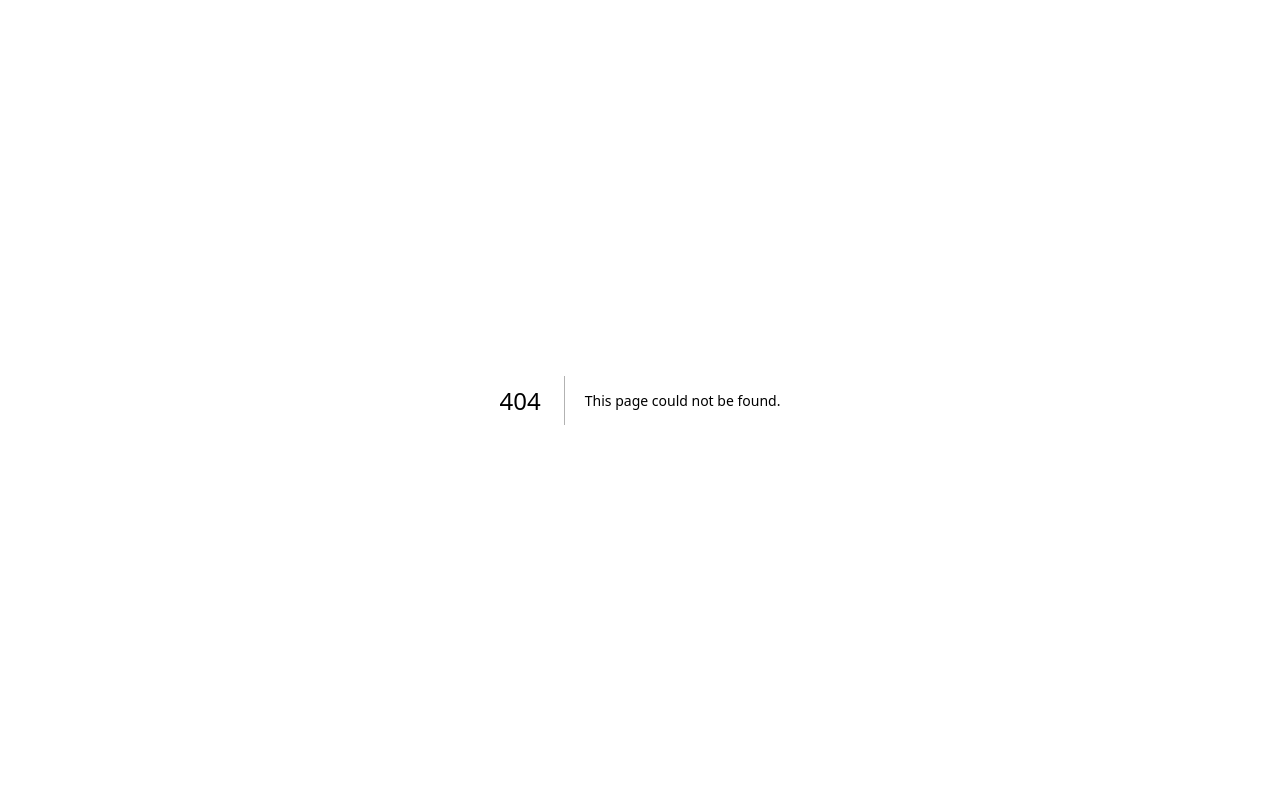
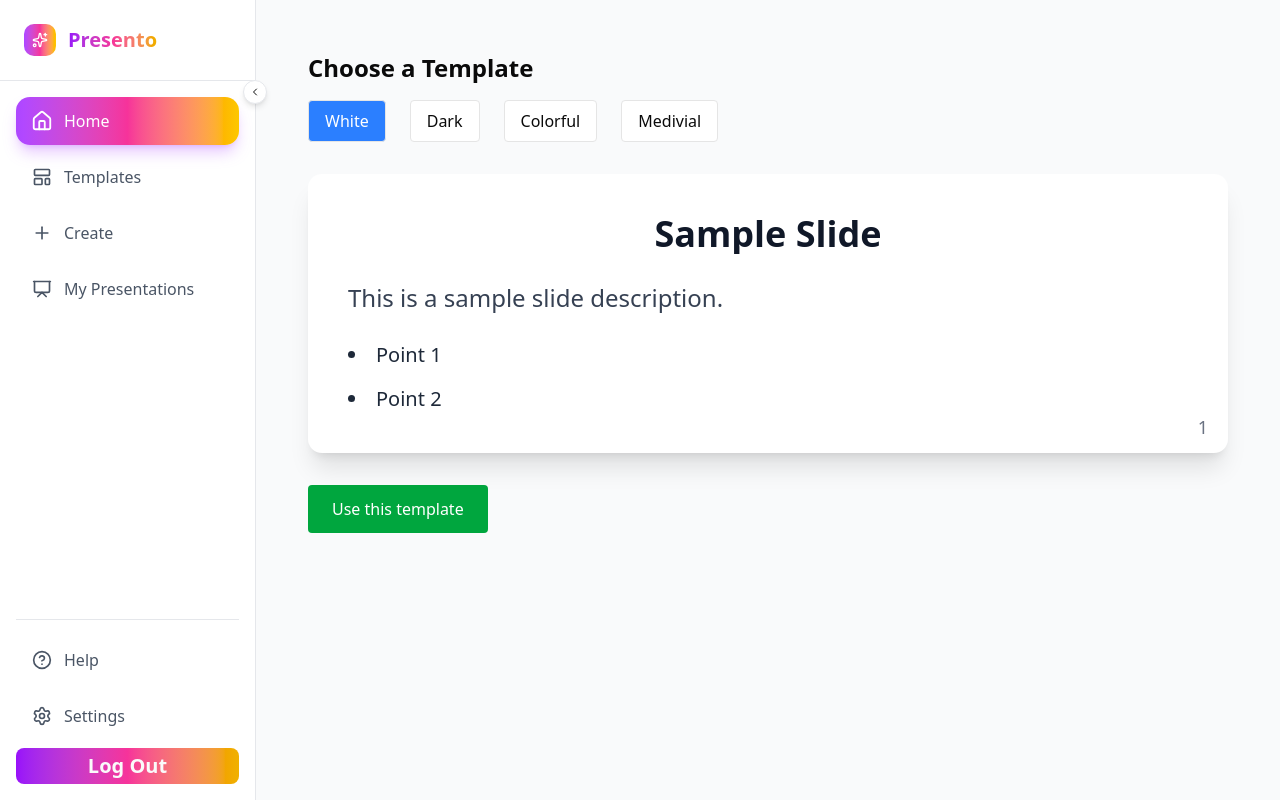
Before and after one commit to Anand-Chaudhary/slides-go, a Next.js app in the folder frontend/: page /template in a window 1280 px wide. Before the commit this address had no page. Built offline with nearby package versions, Linux system fonts and the light colour scheme; no server answers; sample sign-in values are in the browser's storage.

Commit message:
Choosing Templates

```diff
--- a/frontend/src/app/(app)/create/page.tsx
+++ b/frontend/src/app/(app)/create/page.tsx
@@ -8,12 +8,20 @@ import { Send, Sparkles } from "lucide-react"
 import { PRESENTATION_TITLES } from "@/constants/PresentationItems"
 import { usePPTStore } from "@/store/createPPTStore"
 import { toast } from "sonner"
-import { useRouter } from "next/navigation"
+import { useRouter, useSearchParams } from "next/navigation"
 
 const Create = () => {
   const router = useRouter()
+  const searchParams = useSearchParams()
+  const template = searchParams.get("template") || ""
   const [input, setInput] = useState("")
   const { loading, error, success, message, create } = usePPTStore()
+
+  useEffect(() => {
+    if (!template) {
+      router.replace("/template")
+    }
+  }, [template, router])
 
   const handleCardClick = (title: string) => {
     setInput(title)
@@ -25,7 +33,7 @@ const Create = () => {
     try {
       const res = await create(input)
       if (res?.slug) {
-        router.push(`/presentation/${res.slug}`)
+        router.push(`/presentation/${res.slug}?template=${template}`)
       }
     } catch (err) {
       console.error(err)
--- a/frontend/src/app/(app)/presentation/[slug]/page.tsx
+++ b/frontend/src/app/(app)/presentation/[slug]/page.tsx
@@ -2,15 +2,24 @@
 
 import { useEffect } from "react";
 import { useGetPPTStore } from "@/store/getPPTStore";
-import { useParams } from "next/navigation";
+import { useParams, useSearchParams } from "next/navigation";
 import ColorfulTemplate from "@/templates/ColorfulTemplate";
-import { PPT } from "@/types/ppt.types";
 import DarkTemplate from "@/templates/DarkTemplate";
 import WhiteTemplate from "@/templates/WhiteTemplate";
 import MedivialTemplate from "@/templates/MedivialTemplate";
+import { PPT } from "@/types/ppt.types";
+
+const templateMap: Record<string, any> = {
+  WhiteTemplate,
+  DarkTemplate,
+  ColorfulTemplate,
+  MedivialTemplate,
+};
 
 export default function PresentationWithSlug() {
   const { slug } = useParams<{ slug: string }>();
+  const searchParams = useSearchParams();
+  const template = searchParams.get("template") || "WhiteTemplate";
   const { ppt, loading, error, getPPT } = useGetPPTStore();
 
   useEffect(() => {
@@ -24,11 +33,12 @@ export default function PresentationWithSlug() {
   if (!ppt) return <p>No PPT data found. Go back and create one.</p>;
 
   const typedPPT = ppt as PPT;
+  const SelectedTemplate = templateMap[template] || WhiteTemplate;
 
   return (
     <>
       <h1 className="font-bold text-2xl">{typedPPT.title}</h1>
-      <MedivialTemplate ppt={typedPPT} />
+      <SelectedTemplate ppt={typedPPT} />
     </>
   );
 }
--- a/frontend/src/app/(app)/presentation/page.tsx
+++ b/frontend/src/app/(app)/presentation/page.tsx
@@ -1,9 +1,45 @@
-import React from 'react'
+"use client"
+
+import { useEffect } from 'react';
+import { useGetPPTStore } from '@/store/getPPTStore';
+import { useRouter } from 'next/navigation';
 
 const PresentationPage = () => {
+  const router = useRouter();
+  const { ppt, loading, error, getAllPPT } = useGetPPTStore();
+
+  useEffect(() => {
+    getAllPPT();
+  }, [getAllPPT]);
+
+  if (loading) return <div className="p-8">Loading...</div>;
+
+  if (error) return <div className="p-8 text-red-500">Error: {error}</div>;
+
+  // ppt is actually the slugs array from getAllPPT
+  const slugs: string[] = Array.isArray(ppt) ? ppt : [];
+
   return (
-    <div>PresentationPage</div>
-  )
-}
+    <div className="max-w-3xl mx-auto p-8">
+      <h1 className="text-3xl font-bold mb-8">Your Presentations</h1>
+      <div className="grid grid-cols-1 md:grid-cols-2 gap-6">
+        {slugs.length === 0 ? (
+          <div className="text-gray-500">No presentations found.</div>
+        ) : (
+          slugs.map((slug) => (
+            <div
+              key={slug}
+              className="cursor-pointer bg-white rounded-xl shadow-md p-6 border hover:border-purple-400 transition-all duration-200 hover:scale-105"
+              onClick={() => router.push(`/presentation/${slug}`)}
+            >
+              <h2 className="text-xl font-semibold text-purple-700 break-words">{slug.replace(/-/g, ' ')}</h2>
+              <p className="text-gray-500 mt-2">Click to view presentation</p>
+            </div>
+          ))
+        )}
+      </div>
+    </div>
+  );
+};
 
-export default PresentationPage
+export default PresentationPage;
--- /dev/null
+++ b/frontend/src/app/(app)/template/page.tsx
@@ -0,0 +1,61 @@
+"use client";
+import { useRouter, useSearchParams } from "next/navigation";
+import { useState } from "react";
+import WhiteTemplate from "@/templates/WhiteTemplate";
+import DarkTemplate from "@/templates/DarkTemplate";
+import ColorfulTemplate from "@/templates/ColorfulTemplate";
+import MedivialTemplate from "@/templates/MedivialTemplate";
+
+const templates = [
+  { name: "WhiteTemplate", component: WhiteTemplate },
+  { name: "DarkTemplate", component: DarkTemplate },
+  { name: "ColorfulTemplate", component: ColorfulTemplate },
+  { name: "MedivialTemplate", component: MedivialTemplate },
+];
+
+const samplePPT = {
+  title: "Sample Presentation",
+  pages: [
+    {
+      pageNo: 1,
+      title: "Sample Slide",
+      description: "This is a sample slide description.",
+      points: ["Point 1", "Point 2"],
+      imageUrl: "",
+    },
+  ],
+};
+
+export default function TemplatePage() {
+  const router = useRouter();
+  const searchParams = useSearchParams();
+  const [selected, setSelected] = useState(searchParams.get("template") || "WhiteTemplate");
+
+  const SelectedTemplate = templates.find(t => t.name === selected)?.component || WhiteTemplate;
+
+  return (
+    <div className="p-8">
+      <h1 className="text-2xl font-bold mb-4">Choose a Template</h1>
+      <div className="flex gap-6 mb-8">
+        {templates.map(t => (
+          <button
+            key={t.name}
+            className={`px-4 py-2 rounded border ${selected === t.name ? "bg-blue-500 text-white" : "bg-white"}`}
+            onClick={() => setSelected(t.name)}
+          >
+            {t.name.replace("Template", "")}
+          </button>
+        ))}
+      </div>
+      <div className="mb-8">
+        <SelectedTemplate ppt={samplePPT} />
+      </div>
+      <button
+        className="px-6 py-3 bg-green-600 text-white rounded"
+        onClick={() => router.push(`/create?template=${selected}`)}
+      >
+        Use this template
+      </button>
+    </div>
+  );
+}
--- a/frontend/src/constants/Navitems.ts
+++ b/frontend/src/constants/Navitems.ts
@@ -1,7 +1,8 @@
-import { HelpCircle, Home, Plus, Presentation, Settings } from "lucide-react"
+import { HelpCircle, Home, LayoutTemplate, Plus, Presentation, Settings } from "lucide-react"
 
 export const NAVIGATIONITEMS = [
     { id: "/home", label: "Home", icon: Home },
+    { id: "/template", label: "Templates", icon: LayoutTemplate },
     { id: "/create", label: "Create", icon: Plus },
     { id: "/presentation", label: "My Presentations", icon: Presentation },
 ]
--- a/frontend/src/services/api/getPPTApi.ts
+++ b/frontend/src/services/api/getPPTApi.ts
@@ -6,3 +6,10 @@ export const getPPTApi = {
         return data;
     }
 }
+
+export const getAllPPTApi = {
+    getAllPPT: async ()=>{
+        const {data} = await axiosInstance.get(`/ppt/get-all-ppt`);
+        return data;
+    }
+}
--- a/frontend/src/store/getPPTStore.ts
+++ b/frontend/src/store/getPPTStore.ts
@@ -1,11 +1,12 @@
 import { create } from 'zustand';
-import { getPPTApi } from '../services/api/getPPTApi';
+import { getAllPPTApi, getPPTApi } from '../services/api/getPPTApi';
 
 interface PPTState {
   ppt: any | null;
   loading: boolean;
   error: string | null;
   getPPT: (slug: string) => Promise<void>;
+  getAllPPT: () => Promise<void>
 }
 
 export const useGetPPTStore = create<PPTState>((set) => ({
@@ -21,4 +22,13 @@ export const useGetPPTStore = create<PPTState>((set) => ({
       set({ error: err?.response?.data?.message || 'Failed to fetch PPT', loading: false });
     }
   },
+  getAllPPT: async () =>{
+    set({ loading: true, error: null });
+    try {
+      const data = await getAllPPTApi.getAllPPT();
+      set({ ppt: data.slugs, loading: false });
+    } catch (err: any) {
+      set({ error: err?.response?.data?.message || 'Failed to fetch PPT', loading: false });
+    }
+  }
 }));
--- a/frontend/src/templates/ColorfulTemplate.tsx
+++ b/frontend/src/templates/ColorfulTemplate.tsx
@@ -7,7 +7,7 @@ const ColorfulTemplate = ({ppt}: TemplateProps) => {
             {ppt.pages?.map((page) => (
                 <div
                     key={page.pageNo}
-                    className="relative w-full aspect-[16/9] rounded-2xl shadow-2xl overflow-hidden"
+                    className="relative w-full h-auto rounded-2xl shadow-2xl overflow-hidden"
                 >
                     {/* Background Gradient */}
                     <div className="absolute inset-0 bg-gradient-to-br from-purple-600 via-pink-500 to-orange-400" />
--- a/frontend/src/templates/DarkTemplate.tsx
+++ b/frontend/src/templates/DarkTemplate.tsx
@@ -7,7 +7,7 @@ const DarkTemplate = ({ppt}: TemplateProps) => {
             {ppt.pages?.map((page) => (
                 <div
                     key={page.pageNo}
-                    className="relative w-full aspect-[16/9] rounded-2xl shadow-2xl overflow-hidden"
+                    className="relative w-full h-auto rounded-2xl shadow-2xl overflow-hidden"
                 >
                     {/* Background Gradient */}
                     <div className="absolute inset-0 bg-gradient-to-br from-gray-900 via-gray-800 to-black" />
--- a/frontend/src/templates/MedivialTemplate.tsx
+++ b/frontend/src/templates/MedivialTemplate.tsx
@@ -8,7 +8,7 @@ const MedivialTemplate = ({ ppt }: TemplateProps) => {
       {ppt.pages?.map((page) => (
         <div
           key={page.pageNo}
-          className="relative w-full aspect-[16/9] rounded-2xl shadow-2xl overflow-hidden"
+          className="relative w-full h-auto rounded-2xl shadow-2xl overflow-hidden"
         >
           {/* Background parchment effect */}
           <div className="absolute inset-0 bg-gradient-to-br from-yellow-100 via-yellow-200 to-yellow-300" />
--- a/frontend/src/templates/WhiteTemplate.tsx
+++ b/frontend/src/templates/WhiteTemplate.tsx
@@ -9,12 +9,10 @@ export default function WhiteTemplate({ ppt }: TemplateProps) {
         {ppt.pages?.map((page) => (
           <div
             key={page.pageNo}
-            className="relative w-full aspect-[16/9] bg-white rounded-xl shadow-xl overflow-hidden p-10 flex flex-col"
+            className="relative w-full h-auto bg-white rounded-xl shadow-xl overflow-hidden p-10 flex flex-col"
           >
             {/* Title */}
-            <h1 className="text-4xl font-bold text-center text-gray-900 mb-6">
-              {page.title}
-            </h1>
+            <input value={page.title} className="text-4xl font-bold text-center text-gray-900 mb-6" />
 
             {/* Slide Content */}
             <div className="flex flex-1 gap-8">
--- a/frontend/src/types/ppt.types.d.ts
+++ b/frontend/src/types/ppt.types.d.ts
@@ -7,7 +7,7 @@ type PPTPage = {
 };
 
 export type PPT = {
-  _id: string;
+  _id?: string;
   title: string;
   pages: PPTPage[];
   slug?: string;
```
Also changed, not shown: 2 other files (tests, documents, lock files or other folders).
